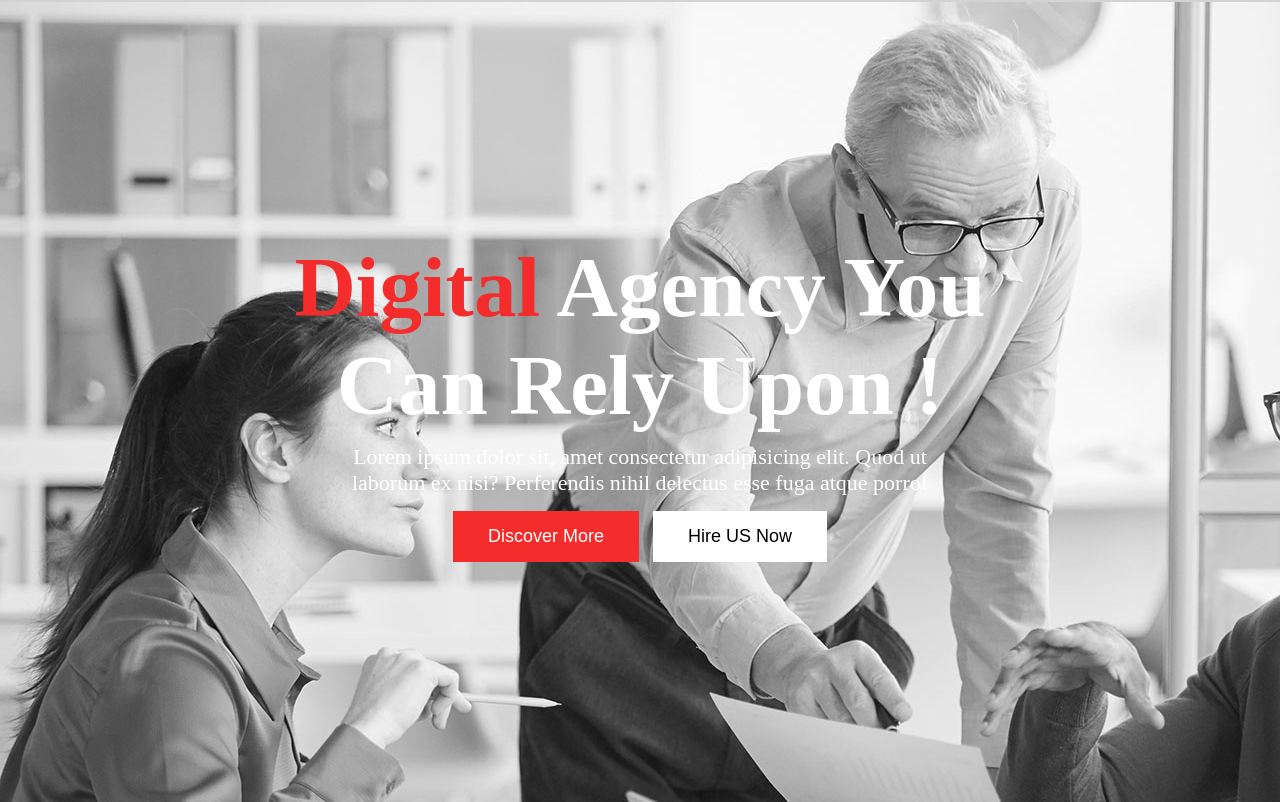
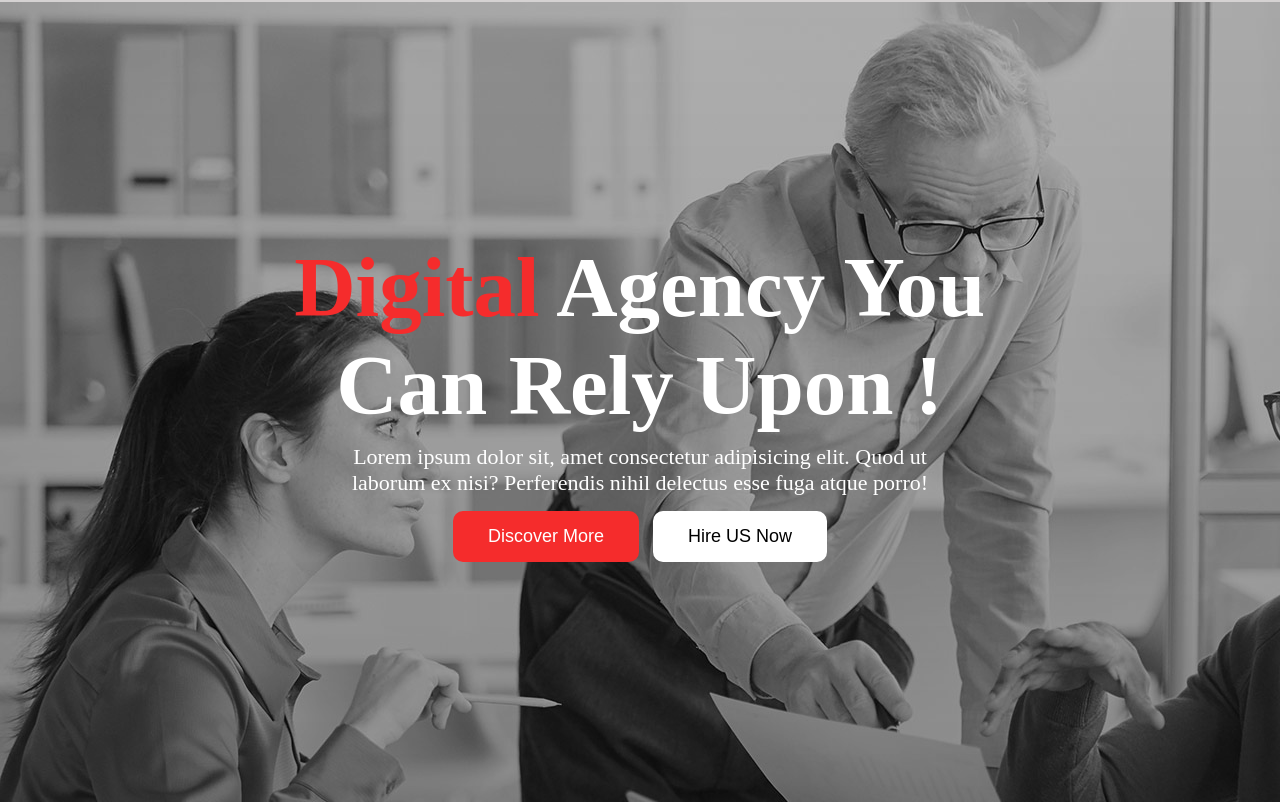
Before and after one commit to ZakariaIslamXaki/digital-agency, a plain HTML site: page index.html in a window 1280 px wide. Shown: the part 87-889 px from the top of the page. Drawn offline with nearby package versions, Linux system fonts and the light colour scheme.

Commit message:
Banner Section animation added

```diff
--- a/css/style.css
+++ b/css/style.css
@@ -27,9 +27,8 @@
     display: flex;
     justify-content: center;
     color: white;
-    background-image: url("/asset/image/background.jpg");
+    background-image: url("/asset/image/background.jpg"),linear-gradient(rgba(0,0,0,0.3),rgba(0,0,0,0.4));
     background-blend-mode: overlay;
-
 }
 .banner-title{
     font-size: 85px;
@@ -52,6 +51,7 @@
     cursor: pointer;
     font-size: 18px;
     margin: 5px;
+    border-radius: 10px;
 }
 .btn-hire{
     padding: 15px 35px;
@@ -61,4 +61,5 @@
     cursor: pointer;
     font-size: 18px;
     margin: 5px;
+    border-radius: 10px;
 }
--- a/index.html
+++ b/index.html
@@ -8,6 +8,11 @@
     <link rel="stylesheet" href="css/style.css">
     <!-- Favicon Link -->
     <link rel="shortcut icon" href="asset/logo/logo.png" type="image/x-icon">
+    <!-- Animator Link -->
+    <link
+    rel="stylesheet"
+    href="https://cdnjs.cloudflare.com/ajax/libs/animate.css/4.1.1/animate.min.css"
+  />
 </head>
 <body>
     <!-- Header Section Start -->
@@ -30,15 +35,16 @@
         <!-- Banner Section Start -->
         <div class="banner-container">
             <div class="banner-details">
-                <h1 class="banner-title"><span class="primary">Digital</span> Agency You <br>
+                <h1 class="banner-title animate__animated animate__backInDown"><span class="primary">Digital</span> Agency You <br>
                     Can Rely Upon !</h1>
-                <p class="banner-description">Lorem ipsum dolor sit, amet consectetur adipisicing elit. Quod ut laborum ex nisi? Perferendis nihil delectus esse fuga atque porro!</p>
+                <p class="banner-description animate__animated animate__fadeIn">Lorem ipsum dolor sit, amet consectetur adipisicing elit. Quod ut laborum ex nisi? Perferendis nihil delectus esse fuga atque porro!</p>
                 <div class="buttons">
-                    <button class="btn-discover">Discover More</button>
-                    <button class="btn-hire">Hire US Now</button>
+                    <button class="btn-discover animate__animated animate__backInLeft">Discover More</button>
+                    <button class="btn-hire animate__animated animate__backInRight">Hire US Now</button>
                 </div>
             </div>
         </div>
+        <!-- Banner Section END -->
     </header>
     <!-- Header Section End -->
 
```
